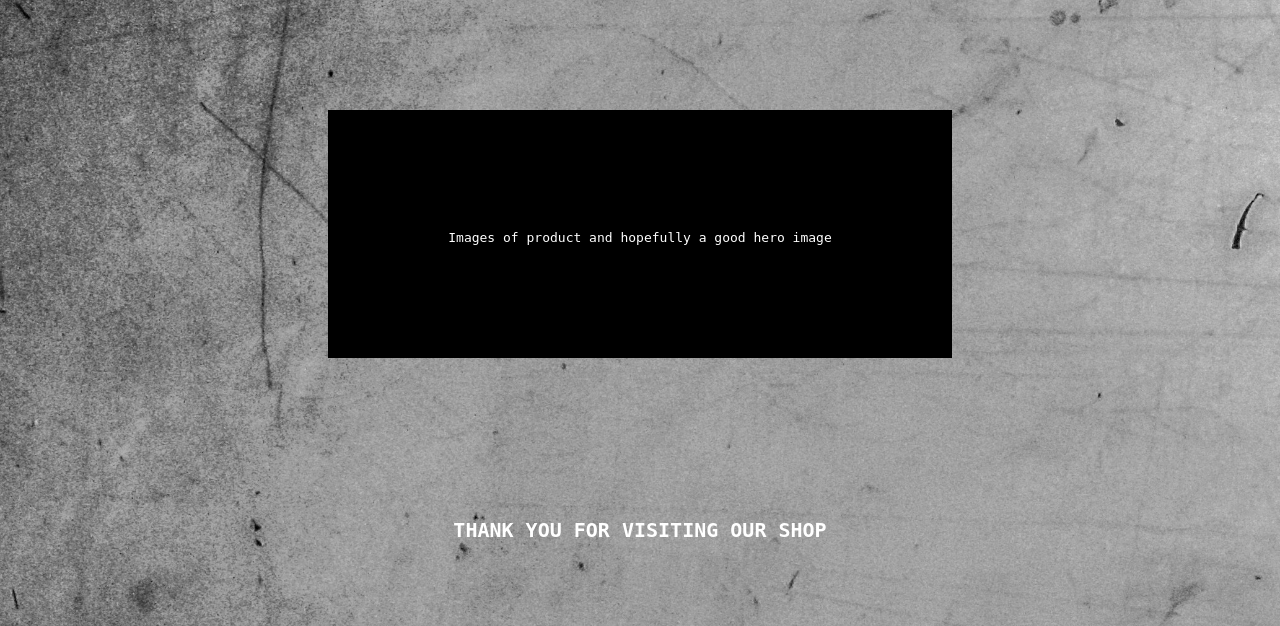
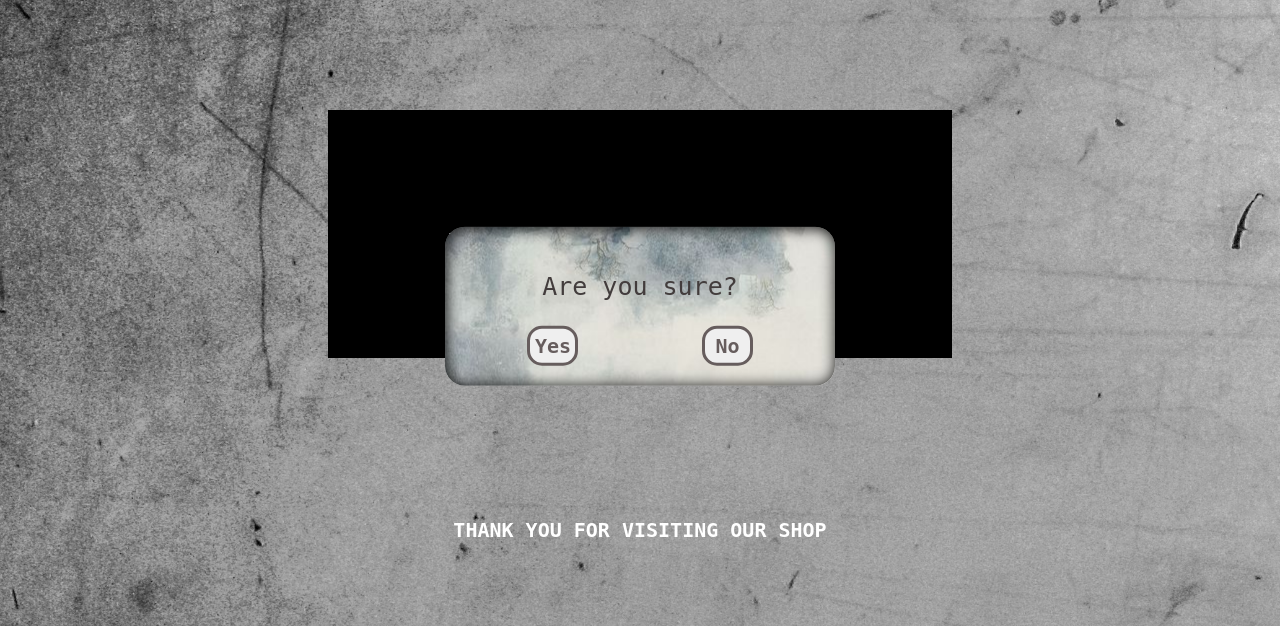
Before and after one commit to EldinKecap/Web-Programming-SITE, a PHP site: page / in a window 1280 px wide. Shown: the part 59-685 px from the top of the page. Run offline with PHP 8.4, Linux system fonts and the light colour scheme.

Commit message:
added delete account confirm pop up front end

```diff
--- a/includes/header.php
+++ b/includes/header.php
@@ -14,6 +14,8 @@
     <link rel="stylesheet" href="./styles/changePassword.css">
     <link rel="stylesheet" href="./styles/formStyles.css">
     <link rel="stylesheet" href="./styles/settingsStyles.css">
+    <link rel="stylesheet" href="./styles/deleteAccount.css">
+
 
     <script defer src="./javascript/formValidation.js"></script>
 </head>
@@ -29,7 +31,7 @@
            <a href="./login.php" id='login'>Log in</a>
                <img src="./styles/images/Icons8-Ios7-Very-Basic-Settings-Filled.ico" alt="Settings" id='settingsIcon'>
                <div class = "settingsMenu " >
-                   <li>Delete account</li>
+                   <li class="deleteAccountBtn">Delete account</li>
                    <li class="changePasswordButton"> Change password</li>
                   <li><a id="logout" href=""></a></li>
                 </div>
--- a/index.php
+++ b/index.php
@@ -10,7 +10,8 @@
     }
         ?>
 <!-- OVAJ SCRIP TAG NECE RADIT SAMO NA OVOJ STRANICI ZTO GA PREBACI GDJE JOS ZATREBA -->
-    <script defer src="./javascript/loginOut.js"></script>
+    <script defer src = "./javascript/loginOut.js"></script>
+    <script defer src = "./javascript/deleteAccount.js"></script>
     <script defer src="./javascript/changePassword.js"></script>
     <div id="indexBody" >
     <div id='welcomeMessage'><?=$welcomeMsg?>
@@ -33,6 +34,13 @@
             <!-- <span class="material-icons">close</span> -->
         </form>
     </div>
+    <div class = "deleteAccount">
+        <p class = "" >Are you sure?</p>
+            <div class = "answerDeleteAccount">
+                <div class = "yes">Yes</div>
+                <div class = "no" >No</div>
+            </div>
+    </div>
     <?php
     include 'includes/footer.php';
     ?>
--- /dev/null
+++ b/javascript/deleteAccount.js
@@ -0,0 +1,7 @@
+let deleteAccBtn = document.querySelector('.deleteAccountBtn');
+let deleteAccDiv = document.querySelector('.deleteAccount');
+
+deleteAccBtn.addEventListener('click',()=>{
+    deleteAccDiv.classList.add('deleteAccountClicked');
+    console.log('sssss');
+});
--- /dev/null
+++ b/styles/deleteAccount.css
@@ -0,0 +1,68 @@
+.deleteAccount {
+    color: rgb(66, 60, 60);
+    display: flex;
+    flex-direction: column;
+    flex-wrap: wrap;
+    grid-area: body;
+    justify-self: center;
+    align-items: center;
+   /* border: solid 1px;*/
+    border-radius: 20px;
+    width: 50%;
+    margin-top: 50px;
+    padding: 20px;
+    height: fit-content;
+    box-shadow: inset 1px 1px 15px black;
+    max-width: 350px;
+    background-color: lightgrey;
+    background-image: url('./Images/BackgroundFormImage.jpg');
+    background-position: 80% 10%;
+    position: absolute;
+    z-index: 1;
+    align-self: center;
+    justify-self: center;
+    width: 500px;
+    transform: translate(0%,25%);
+    opacity: 1;
+    font-size: 25px;
+    transition: opacity 1s;
+}
+
+.deleteAccountClicked{
+    opacity: 1;
+}
+
+@media (max-width: 600px){
+.deleteAccount{
+    width: fit-content;
+}
+}
+
+.deleteAccount .yes ,.deleteAccount .no{
+    font-weight: 600;
+    width: 35px;
+    text-align: center;
+    /* margin-top: 10px; */
+    color: rgb(102, 93, 93);
+    text-decoration: none;
+    font-family: monospace;
+    padding: 5px;
+    font-size: 20px;
+    border: solid 3px;
+    border-radius: 15px;
+    background-color: #EFEFEF;
+}
+
+.deleteAccount .yes:hover ,.deleteAccount .no:hover{
+    box-shadow: inset 1px 1px 8px;
+    padding: 5px;
+}
+
+.answerDeleteAccount{
+    display: flex;
+    width: 100%;
+    height: fit-content;
+    flex-direction: row;
+    justify-content: space-around;
+
+}
```
Also changed, not shown: includes/changePassword.php (+7 -1 lines).
